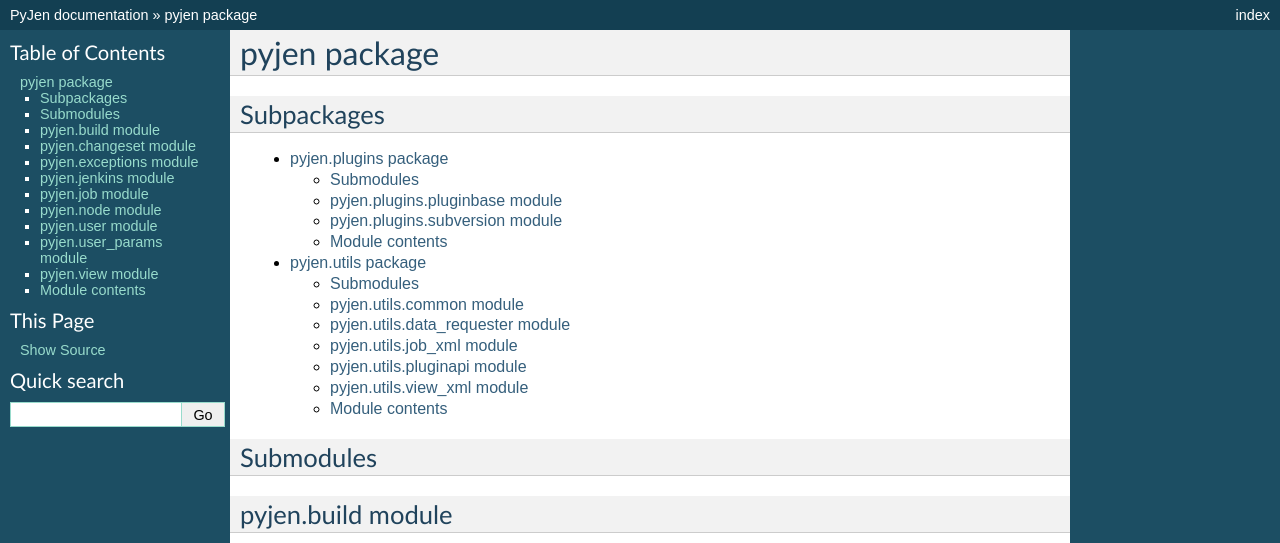
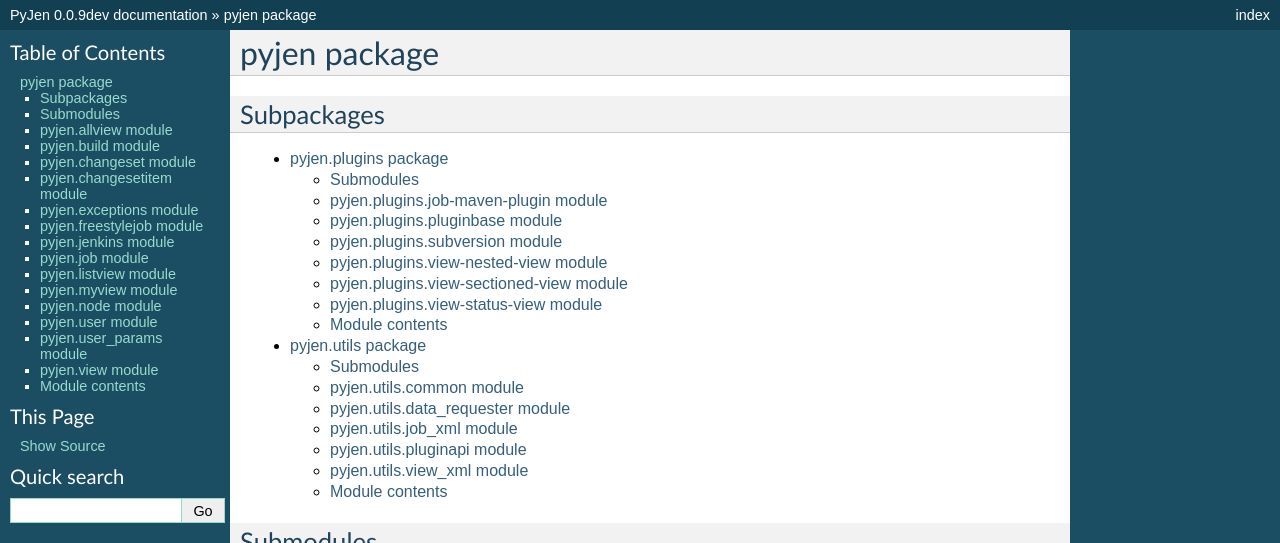
Before and after one commit to TheFriendlyCoder/pyjen, a Sphinx documentation site: the page built from docs/source/pyjen.rst, in a window 1280 px wide and 1400 px high. Shown: the top 543 px of the window. Built offline with Sphinx 7.4.7, drawn with Linux system fonts in a browser that asks for light colours; formulas are drawn with MathJax 3; some of the changed text lies outside the part shown; grey boxes are pictures that could not be loaded.

Commit message:
Fixed API documentation.

```diff
--- a/docs/source/conf.py
+++ b/docs/source/conf.py
@@ -1,7 +1,8 @@
+#!/usr/bin/env python3
 # -*- coding: utf-8 -*-
 #
 # PyJen documentation build configuration file, created by
-# sphinx-quickstart on Sat May 17 15:11:29 2014.
+# sphinx-quickstart on Thu Nov  6 22:18:24 2014.
 #
 # This file is execfile()d with the current directory set to its
 # containing dir.
@@ -18,7 +19,7 @@
 # If extensions (or modules to document with autodoc) are in another directory,
 # add these directories to sys.path here. If the directory is relative to the
 # documentation root, use os.path.abspath to make it absolute, like shown here.
-#sys.path.insert(0, os.path.abspath('.'))
+sys.path.insert(0, os.path.abspath('..\..'))
 
 # -- General configuration ------------------------------------------------
 
@@ -30,10 +31,9 @@
 # ones.
 extensions = [
     'sphinx.ext.autodoc',
-    'sphinx.ext.doctest',
+    'sphinx.ext.intersphinx',
     'sphinx.ext.todo',
-    'sphinx.ext.coverage',
-    'sphinx.ext.ifconfig',
+    'sphinx.ext.pngmath',
     'sphinx.ext.viewcode',
 ]
 
@@ -50,17 +50,17 @@
 master_doc = 'index'
 
 # General information about the project.
-project = u'PyJen'
-copyright = u'2014, Kevin Phillips'
+project = 'PyJen'
+copyright = '2014, Kevin S. Phillips'
 
 # The version info for the project you're documenting, acts as replacement for
 # |version| and |release|, also used in various other places throughout the
 # built documents.
 #
 # The short X.Y version.
-#version = '0.0.6dev'
+version = '0.0.9dev'
 # The full version, including alpha/beta/rc tags.
-#release = '0.0.6dev'
+release = '0.0.9dev'
 
 # The language for content autogenerated by Sphinx. Refer to documentation
 # for a list of supported languages.
@@ -203,8 +203,8 @@
 # (source start file, target name, title,
 #  author, documentclass [howto, manual, or own class]).
 latex_documents = [
-  ('index', 'PyJen.tex', u'PyJen Documentation',
-   u'Kevin Phillips', 'manual'),
+  ('index', 'PyJen.tex', 'PyJen Documentation',
+   'Kevin S. Phillips', 'manual'),
 ]
 
 # The name of an image file (relative to this directory) to place at the top of
@@ -233,8 +233,8 @@
 # One entry per manual page. List of tuples
 # (source start file, name, description, authors, manual section).
 man_pages = [
-    ('index', 'pyjen', u'PyJen Documentation',
-     [u'Kevin Phillips'], 1)
+    ('index', 'pyjen', 'PyJen Documentation',
+     ['Kevin S. Phillips'], 1)
 ]
 
 # If true, show URL addresses after external links.
@@ -247,8 +247,8 @@
 # (source start file, target name, title, author,
 #  dir menu entry, description, category)
 texinfo_documents = [
-  ('index', 'PyJen', u'PyJen Documentation',
-   u'Kevin Phillips', 'PyJen', 'One line description of project.',
+  ('index', 'PyJen', 'PyJen Documentation',
+   'Kevin S. Phillips', 'PyJen', 'One line description of project.',
    'Miscellaneous'),
 ]
 
@@ -267,5 +267,3 @@
 
 # Example configuration for intersphinx: refer to the Python standard library.
 intersphinx_mapping = {'http://docs.python.org/': None}
-
-autoclass_content = 'both'
--- a/docs/source/contrib_guide.rst
+++ b/docs/source/contrib_guide.rst
@@ -1,4 +1,4 @@
 Contributors Guide
 ==================
 
-This guide explains how developers can quickly and easily contribute their time and expertise to the PyJen project
+Here is where tips on how to build the project will go
--- /dev/null
+++ b/docs/source/faq.rst
@@ -0,0 +1,4 @@
+Frequently Asked Questions
+==========================
+
+TBD
--- a/docs/source/pyjen.plugins.rst
+++ b/docs/source/pyjen.plugins.rst
@@ -3,6 +3,14 @@
 
 Submodules
 ----------
+
+pyjen.plugins.job-maven-plugin module
+-------------------------------------
+
+.. automodule:: pyjen.plugins.job-maven-plugin
+    :members:
+    :undoc-members:
+    :show-inheritance:
 
 pyjen.plugins.pluginbase module
 -------------------------------
@@ -20,6 +28,30 @@
     :undoc-members:
     :show-inheritance:
 
+pyjen.plugins.view-nested-view module
+-------------------------------------
+
+.. automodule:: pyjen.plugins.view-nested-view
+    :members:
+    :undoc-members:
+    :show-inheritance:
+
+pyjen.plugins.view-sectioned-view module
+----------------------------------------
+
+.. automodule:: pyjen.plugins.view-sectioned-view
+    :members:
+    :undoc-members:
+    :show-inheritance:
+
+pyjen.plugins.view-status-view module
+-------------------------------------
+
+.. automodule:: pyjen.plugins.view-status-view
+    :members:
+    :undoc-members:
+    :show-inheritance:
+
 
 Module contents
 ---------------
--- a/docs/source/pyjen.rst
+++ b/docs/source/pyjen.rst
@@ -11,6 +11,14 @@
 
 Submodules
 ----------
+
+pyjen.allview module
+--------------------
+
+.. automodule:: pyjen.allview
+    :members:
+    :undoc-members:
+    :show-inheritance:
 
 pyjen.build module
 ------------------
@@ -28,10 +36,26 @@
     :undoc-members:
     :show-inheritance:
 
+pyjen.changesetitem module
+--------------------------
+
+.. automodule:: pyjen.changesetitem
+    :members:
+    :undoc-members:
+    :show-inheritance:
+
 pyjen.exceptions module
 -----------------------
 
 .. automodule:: pyjen.exceptions
+    :members:
+    :undoc-members:
+    :show-inheritance:
+
+pyjen.freestylejob module
+-------------------------
+
+.. automodule:: pyjen.freestylejob
     :members:
     :undoc-members:
     :show-inheritance:
@@ -48,6 +72,22 @@
 ----------------
 
 .. automodule:: pyjen.job
+    :members:
+    :undoc-members:
+    :show-inheritance:
+
+pyjen.listview module
+---------------------
+
+.. automodule:: pyjen.listview
+    :members:
+    :undoc-members:
+    :show-inheritance:
+
+pyjen.myview module
+-------------------
+
+.. automodule:: pyjen.myview
     :members:
     :undoc-members:
     :show-inheritance:
```
Also changed, not shown: docs/source/index.rst (+9 -3 lines), run.py (+2 -6 lines).
